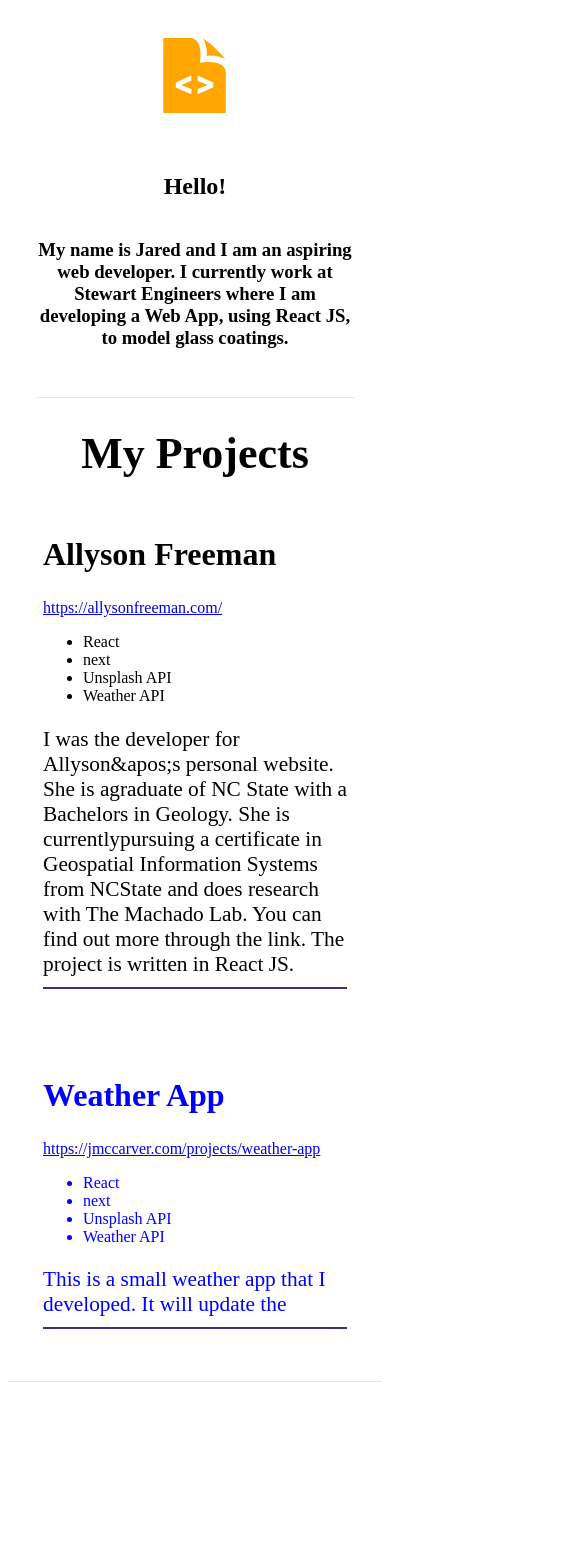
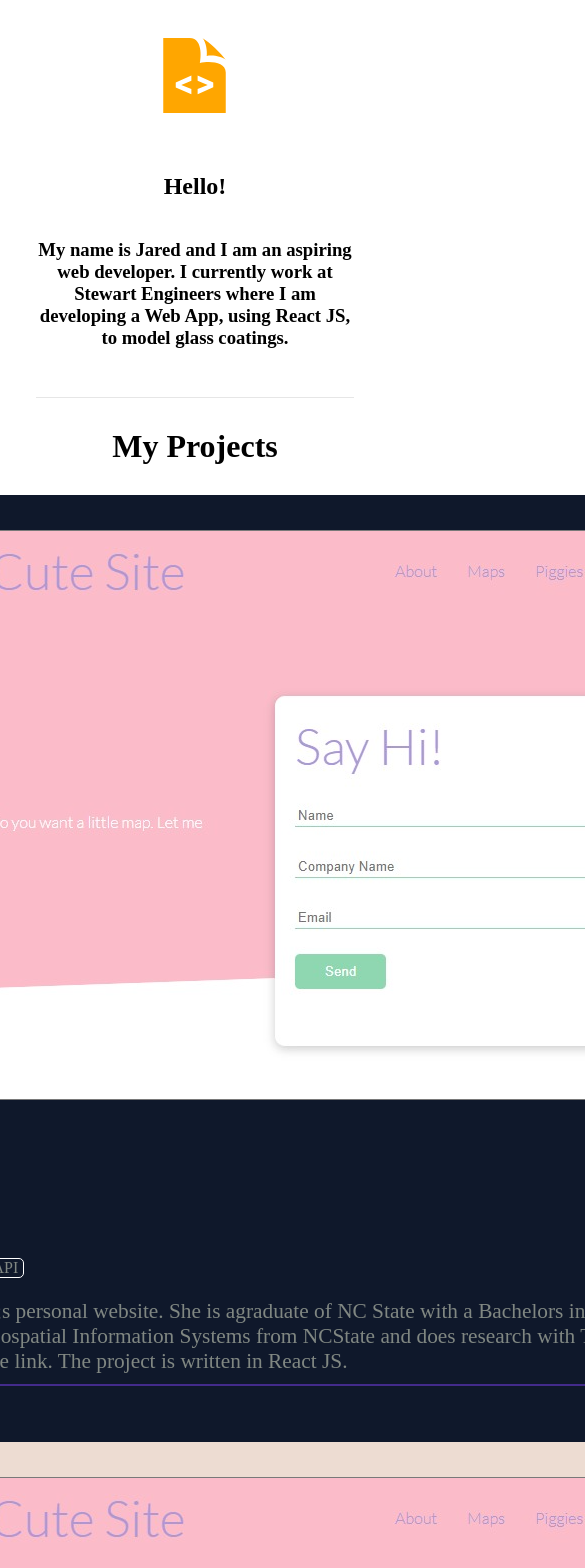
Before and after one commit to jsmccarver/Jared-Porfolio, a Next.js app: page / in a window 390 px wide. Shown: the top 1568 px of the page, 585 px wide, since content can reach past the window. Before the commit the page ends 1390 px from the top, so only its background shows below. Built offline with nearby package versions, Linux system fonts and the light colour scheme.

Commit message:
Changing up Layout to not include mobile

```diff
--- a/Components/ProjectList.js
+++ b/Components/ProjectList.js
@@ -1,4 +1,4 @@
-import Styles from "../styles/Home.module.css";
+import Styles from "./styles/ProjectList.module.css";
 
 const ProjectList = () => {
   const Projects = [
@@ -11,46 +11,67 @@ const ProjectList = () => {
         { name: "Unsplash API" },
         { name: "Weather API" },
       ],
+      Color: "#0f182b ",
+      TextColor: "#808782",
       Description:
         "I was the developer for Allyson&apos;s personal website. She is agraduate of NC State with a Bachelors in Geology. She is currentlypursuing a certificate in Geospatial Information Systems from NCState and does research with The Machado Lab. You can find out more through the link. The project is written in React JS.",
     },
     {
-      Name: "Weather App",
-      Link: "https://jmccarver.com/projects/weather-app",
+      Name: "Allyson Freeman",
+      Link: "https://allysonfreeman.com/",
       Programs: [
         { name: "React" },
         { name: "next" },
         { name: "Unsplash API" },
         { name: "Weather API" },
       ],
+      Color: "#eddcd2",
+      TextColor: "#7E7F9A",
       Description:
-        "This is a small weather app that I developed. It will update the ",
+        "I was the developer for Allyson&apos;s personal website. She is agraduate of NC State with a Bachelors in Geology. She is currentlypursuing a certificate in Geospatial Information Systems from NCState and does research with The Machado Lab. You can find out more through the link. The project is written in React JS.",
+    },
+    {
+      Name: "Weather App",
+      Link: "https://jmccarver.com/proje",
+      Programs: [
+        { name: "React" },
+        { name: "next" },
+        { name: "Unsplash API" },
+        { name: "Weather API" },
+      ],
+      Color: "#edf2fb",
+      TextColor: "#89608E",
+      Description:
+        "I was the developer for Allyson&apos;s personal website. She is agraduate of NC State with a Bachelors in Geology. She is currentlypursuing a certificate in Geospatial Information Systems from NCState and does research with The Machado Lab. You can find out more through the link. The project is written in React JS.",
     },
   ];
   return (
     <div className={Styles.projects}>
       <h1>My Projects</h1>
-
-      <div className={Styles.works}>
-        {Projects.map((Project) => (
-          <div className={Styles.Project}>
+      {Projects.map((Project) => (
+        <section
+          className={Styles.Project}
+          style={{ backgroundColor: Project.Color }}
+        >
+          <div className={Styles.ProjectWrapper}>
             <div className={Styles.description}>
-              <h2>{Project.Name}</h2>
-              <a href={Project.Link}>{Project.Link}</a>
-              <ul className="grid">
+              <h2 style={{ color: Project.TextColor }}>{Project.Name}</h2>
+              <a href={Project.Link} style={{ color: Project.TextColor }}>
+                {Project.Link}
+              </a>
+              <ul className={Styles.Programs}>
                 {Project.Programs.map((Program) => (
-                  <li>{Program.name}</li>
+                  <li style={{ color: Project.TextColor }}> {Program.name}</li>
                 ))}
               </ul>
-              <p>{Project.Description}</p>
+              <p style={{ color: Project.TextColor }}>{Project.Description}</p>
             </div>
             <div className={Styles["example-images"]}>
               <img src={"./Allyson_site.jpg"} />
-              <img src={"./Allyson_site_mobile.jpg"} />
             </div>
           </div>
-        ))}
-      </div>
+        </section>
+      ))}
     </div>
   );
 };
--- a/Components/styles/ProjectList.module.css
+++ b/Components/styles/ProjectList.module.css
@@ -0,0 +1,86 @@
+.projects {
+  justify-content: center !important;
+  align-items: center !important;
+  text-align: left;
+  display: flex;
+  flex-direction: column;
+  align-items: center;
+}
+.Project {
+  padding: 35px 15vw !important;
+}
+.ProjectWrapper {
+  grid-template-columns: 1fr 2fr;
+  gap: 100px;
+  display: grid;
+}
+.projects section:nth-of-type(odd) .ProjectWrapper {
+  grid-template-columns: 2fr 1fr;
+}
+.projects section:nth-of-type(odd) .example-images {
+  grid-column-start: 1;
+  grid-row-start: 1;
+}
+.Programs {
+  display: flex;
+  flex-direction: row;
+}
+.Programs li {
+  margin: 0px 10px 0px 0px;
+  padding: 0px 5px;
+  border: 1px white solid;
+  border-radius: 5px;
+}
+.projects h1 {
+  grid-column: span 2;
+  text-align: center;
+  margin: 0px !important;
+  padding-bottom: 30px !important;
+}
+.description {
+  margin: 0px !important;
+  border-bottom: 0px solid #432b8cff !important;
+  flex-direction: column;
+  align-items: flex-start !important;
+}
+.description p {
+  padding-bottom: 10px;
+  border-bottom: 2px solid #432b8cff !important;
+}
+.description p {
+  font-size: 16pt;
+}
+.description h2 {
+  font-size: 2.5rem;
+}
+
+.example-images {
+  display: flex;
+  align-items: center;
+  justify-content: center;
+}
+
+.example-images img {
+  margin: 0px 0px;
+  padding: 0px;
+  border: rgb(121, 121, 121) 1px solid;
+}
+@media screen and (max-width: 1650px) {
+  .Project {
+    padding: 35px 2.5vw !important;
+  }
+}
+@media screen and (max-width: 1200px) {
+  .ProjectWrapper {
+    grid-template-columns: 1fr !important;
+    gap: 10px;
+    display: grid;
+  }
+  .projects section:nth-of-type(odd) .ProjectWrapper {
+    grid-template-columns: 1fr;
+  }
+
+  .example-images {
+    grid-row-start: 1!important;
+  }
+}
--- a/pages/index.js
+++ b/pages/index.js
@@ -6,7 +6,7 @@ export default function Home() {
   return (
     <>
       <Head>
-        <title>Create Next App</title>
+        <title>Jared McCarver - Home</title>
         <meta name="description" content="Generated by create next app" />
         <link rel="icon" href="/favicon.ico" />
       </Head>
--- a/styles/Home.module.css
+++ b/styles/Home.module.css
@@ -4,7 +4,7 @@
 .Home > div {
   border-bottom: 1px #e6e6e6 solid;
   margin: 0px;
-  padding: 30px 35px;
+  padding: 30px 0px;
 }
 .code-image {
   justify-content: flex-end !important;
@@ -24,7 +24,7 @@
   border-bottom: 1px #e6e6e6 solid;
 }
 .Intro {
-  padding: 190px 0px !important;
+  padding: 140px 0px !important;
   grid-template-columns: 1fr 8fr !important;
   margin: 0 auto !important;
   width: 47% !important;
@@ -57,95 +57,10 @@
   color: black;
   font-weight: 600;
 }
-.projects {
-  justify-content: center !important;
-  align-items: center !important;
-  text-align: left;
-  display: flex;
-  flex-direction: column;
-  align-items: center;
-}
 
-.works {
-  margin: 0px !important;
-  padding: 0px !important;
-  border-bottom: 0px black solid !important;
-  display: grid;
-  grid-template-columns: repeat(1, 1fr);
-  gap: 40px;
-  justify-content: center;
-  align-items: center;
-  height: 100%;
-  width: 100%;
-}
-.Project {
-  display: grid;
-  grid-template-columns: 1fr 3fr;
-  gap: 40px;
-}
-.projects h1 {
-  grid-column: span 2;
-  text-align: center;
-  margin: 0px !important;
-  padding-bottom: 30px !important;
-}
-.description {
-  margin: 0px !important;
-  border-bottom: 0px solid #432b8cff !important;
-  flex-direction: column;
-  align-items: flex-start !important;
-}
-.description p {
-  padding-bottom: 10px;
-  border-bottom: 2px solid #432b8cff !important;
-}
-.description p {
-  font-size: 16pt;
-}
-.description h2 {
-  font-size: 2.5rem;
-}
-.example-images {
-  padding: 15px !important;
-  margin: 0px !important;
-  background: #f7f7f7;
-  display: flex;
-  align-items: center;
-  justify-content: center;
-  height: 100%;
-  width: 100%;
-}
-.example-images img {
-  margin: 0px 15px;
-  padding: 0px;
-  border: rgb(121, 121, 121) 1px solid;
-}
-.example-images img:first-of-type {
-  width: 42vw;
-}
-.example-images img:nth-child(2) {
-  width: 23vw;
-}
-.works div:nth-of-type(even)
-{
-  grid-template-columns: 1fr 1fr !important;
-  color: blue;
-}
 
-@media screen and (max-width: 1385px) {
-  .example-images img:nth-child(2) {
-    display: none;
-  }
-}
+
 @media screen and (max-width: 1050px) {
-  .example-images img:nth-child(1) {
-    display: none;
-  }
-  .example-images img:nth-child(2) {
-    display: block;
-    height: 100%;
-    width: 100%;
-  }
   .Introduction h1,
   .Introduction h3 {
     width: 70%;
@@ -186,28 +101,4 @@
     justify-content: center !important;
     width: 150px;
   }
-  .works h1 {
-    font-size: 2.25rem;
-  }
-  .projects h1 {
-    font-size: 2.75rem;
-  }
 }
-@media screen and (max-width: 750px) {
-  .example-images {
-    display: none !important;
-  }
-  .description {
-    grid-column: span 2;
-    height: 100%;
-  }
-
-  .description h2 {
-    font-size: 2rem !important;
-  }
-
-  .Introduction {
-    margin-top: 0px !important;
-    padding-top: 0px !important ;
-  }
-}
```
